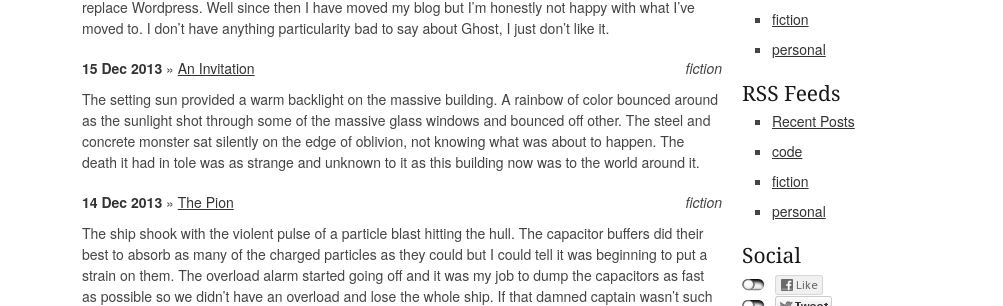
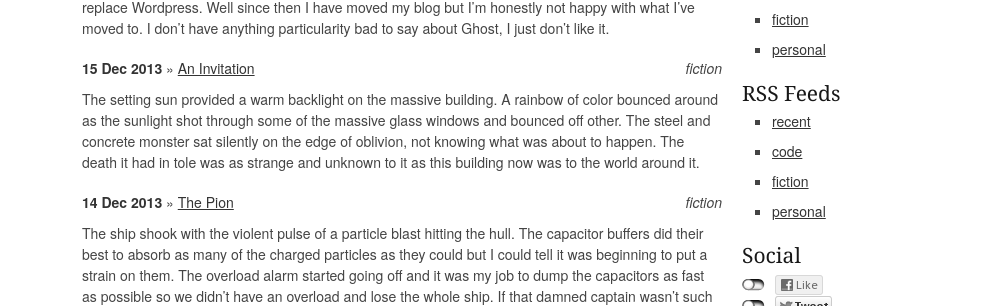
Before and after one commit to taddev/taddev.github.io, a Jekyll site: the page built from index.html, in a window 1280 px wide. Shown: the part 223-529 px from the top of the page, without its empty margins (138-1141 px from the left). Built offline with Jekyll 4.4.1, drawn with Linux system fonts in a browser that asks for light colours; comment, search, counter and statistics services are not loaded.

Commit message:
change rss link to match format

```diff
--- a/_layouts/default.html
+++ b/_layouts/default.html
@@ -82,7 +82,7 @@
 					</ul>
 				<h4>RSS Feeds</h4>
 				<ul class="square">
-					<li><a href="/feed.xml">Recent Posts</a></li>
+					<li><a href="/feed.xml">recent</a></li>
 				{% for category in site.category-list %}
 					<li><a href="/feed.{{ category }}.xml">{{ category }}</a></li>
 				{% endfor %}
```
